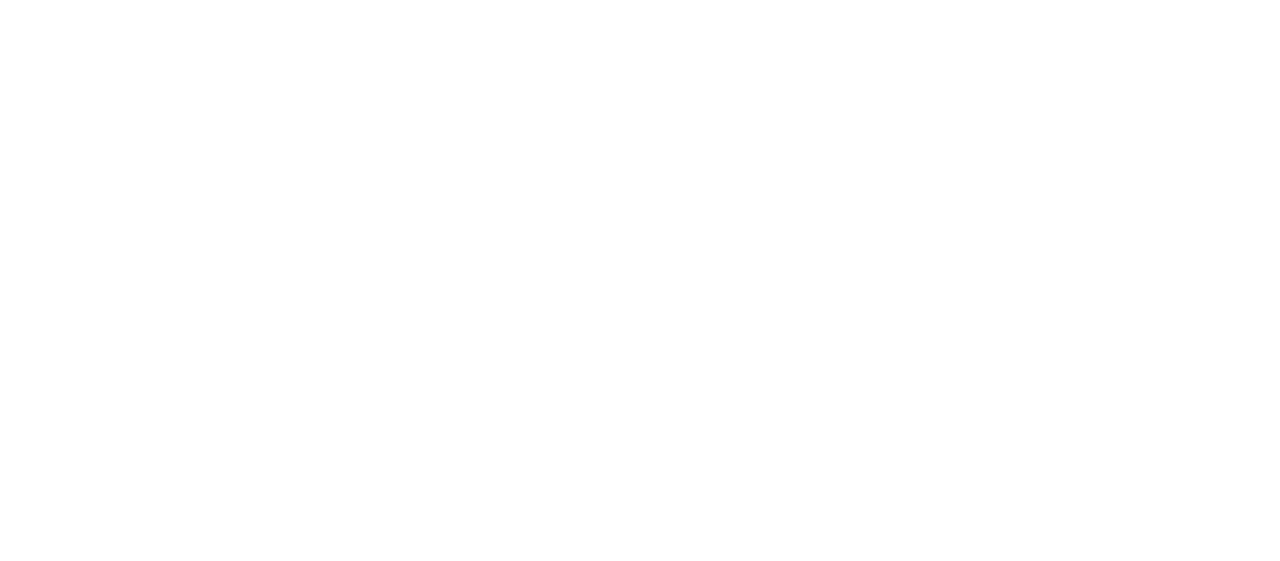
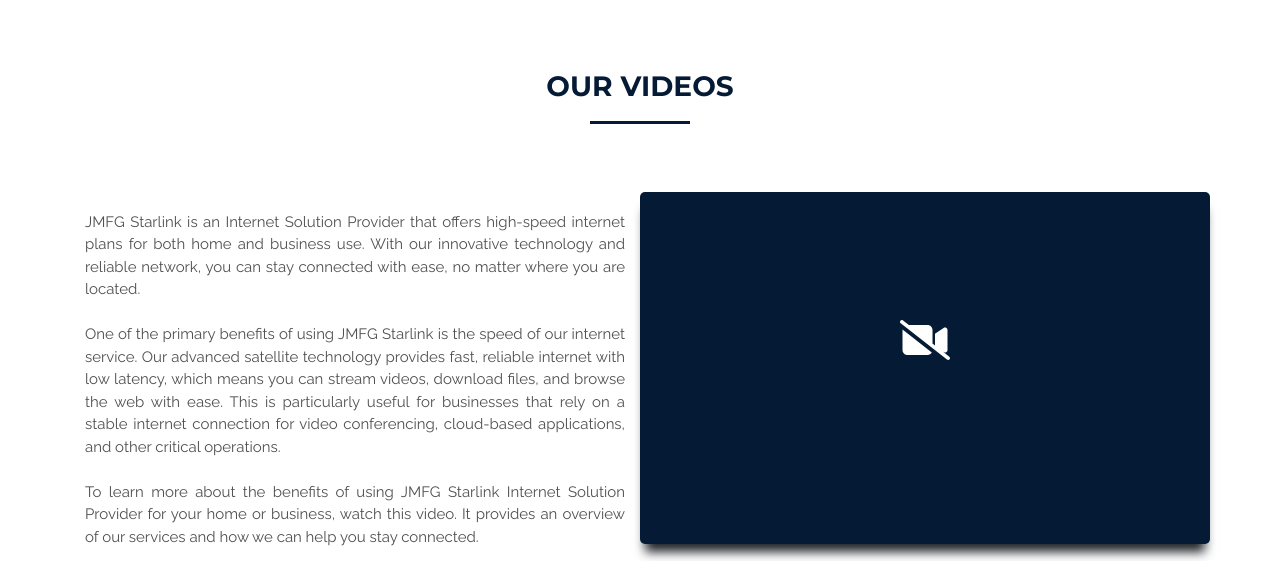
Before and after one commit to markokratos0918/cap-stone, a React (Create React App) app: page / in a window 1280 px wide. Shown: the part 3325-3886 px from the top of the page. Before the commit the page ends 3315 px from the top, so only its background shows below. Built offline with nearby package versions, Linux system fonts and the light colour scheme; a web font is replaced by a local one.

Commit message:
Video Component

```diff
--- a/package.json
+++ b/package.json
@@ -18,6 +18,7 @@
     "react-scripts": "5.0.1",
     "react-visibility-sensor": "^5.1.1",
     "recharts": "^2.4.3",
+    "video-react": "^0.16.0",
     "web-vitals": "^2.1.4"
   },
   "scripts": {
--- a/src/App.js
+++ b/src/App.js
@@ -6,6 +6,7 @@
 import Summary from './components/Summary/Summary';
 import RecentProject from './components/RecentProject/RecentProject';
 import Courses from './components/Courses/Courses';
+import Video from './components/Video/Video';
 
 function App() {
   return (
@@ -17,6 +18,7 @@
       <Summary/>
       <RecentProject/>
       <Courses />
+      <Video />
     </div>
   );
 }
--- a/src/asset/css/custom.css
+++ b/src/asset/css/custom.css
@@ -207,3 +207,13 @@
 .courseViewMore:hover {
 	text-decoration: none;
 }
+.videoCard{
+    box-shadow: 0 13px 10px -5px;
+    padding: 8rem 3rem 8rem 3rem;
+    background-color: #051b35;
+    margin: 20px auto;
+    border-radius: 5px;
+}
+.videoText{
+    margin-top: 2%;
+}
--- /dev/null
+++ b/src/components/Video/Video.jsx
@@ -0,0 +1,65 @@
+import React, { Component, Fragment } from 'react'
+import { Button, Col, Container, Modal, Row } from 'react-bootstrap'
+import { FontAwesomeIcon } from '@fortawesome/react-fontawesome'
+import{faVideoSlash} from '@fortawesome/free-solid-svg-icons'
+import 'video-react/dist/video-react.css'
+import { Player, BigPlayButton } from 'video-react'
+
+export class Video extends Component {
+
+    constructor(){
+        super();
+        this.state={
+            show:false
+        }
+    }
+
+    modalClose=()=>this.setState({show:false})
+    modalOpen=()=>this.setState({show:true})
+
+  render() {
+    return (
+      <Fragment>
+        <Container className="text-center">
+        <h1 className='serviceMainTitle'>OUR VIDEOS</h1>
+            <div className='bottom'></div>
+            <Row>
+                <Col lg={6} md={6} sm={12} className="videoText">
+                <p className='serviceDescription text-justify'>JMFG Starlink is an Internet Solution Provider that offers high-speed internet plans for both home and business use. With our innovative technology and reliable network, you can stay connected with ease, no matter where you are located.<br /><br />
+
+One of the primary benefits of using JMFG Starlink is the speed of our internet service. Our advanced satellite technology provides fast, reliable internet with low latency, which means you can stream videos, download files, and browse the web with ease. This is particularly useful for businesses that rely on a stable internet connection for video conferencing, cloud-based applications, and other critical operations.<br /><br />
+
+To learn more about the benefits of using JMFG Starlink Internet Solution Provider for your home or business, watch this video. It provides an overview of our services and how we can help you stay connected.</p>
+                </Col>
+
+                <Col lg={6} md={6} sm={12} className="videoCard">
+                <FontAwesomeIcon onClick={this.modalOpen} className="iconProject" icon={faVideoSlash} />
+
+                </Col>
+            </Row>
+        </Container>
+
+        <Modal size="lg" show={this.state.show} onHide={this.modalClose}>
+
+        <Modal.Body>
+
+        <Player src="https://media.w3.org/2010/05/sintel/trailer_hd.mp4">
+        <BigPlayButton position="center" />
+        </Player>
+
+
+        </Modal.Body>
+        <Modal.Footer>
+          <Button variant="secondary" onClick={this.modalClose}>
+            Close
+          </Button>
+
+        </Modal.Footer>
+      </Modal>
+
+      </Fragment>
+    )
+  }
+}
+
+export default Video
```
Also changed, not shown: 1 other file (tests, documents, lock files or other folders).
